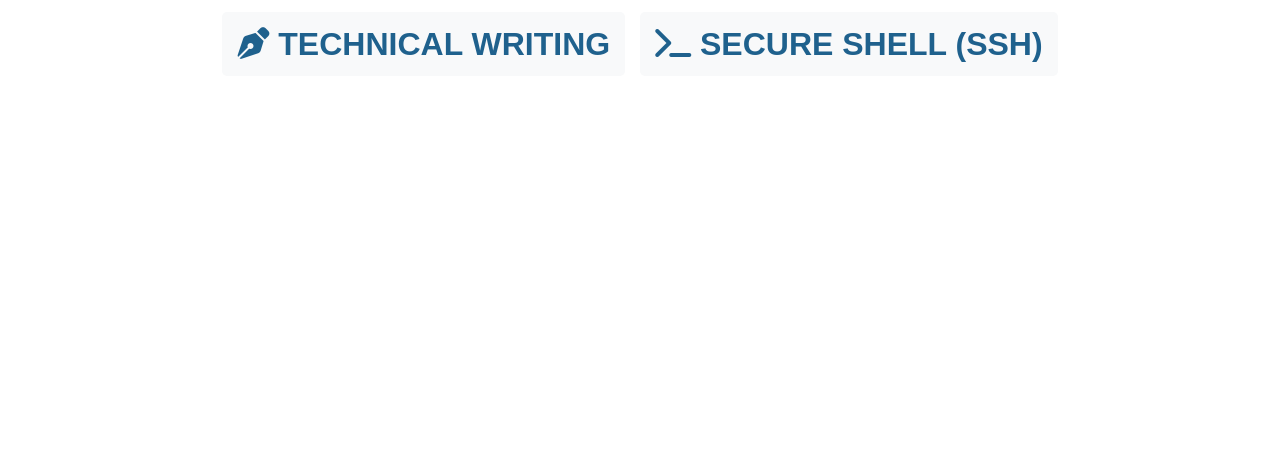
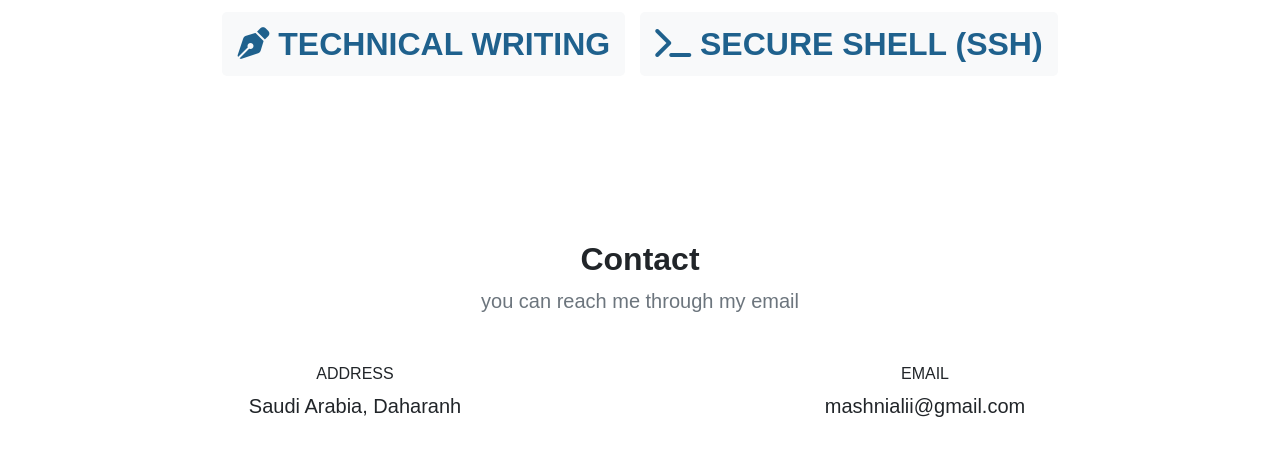
Before and after one commit to Ali-Mashni/Portfolio-website, a plain HTML site: page index.html in a window 1280 px wide. Shown: the part 1869-2324 px from the top of the page. Before the commit the page ends 2013 px from the top, so only its background shows below. Drawn offline with nearby package versions, Linux system fonts and the light colour scheme.

Commit message:
Added a footer containing the email and address

```diff
--- a/index.html
+++ b/index.html
@@ -83,8 +83,7 @@
                         </div>
                     </div>
                     <div class="col-xl-5 col-xxl-6 text-center">
-                        <img class="img-fluid rounded-3 my-5" src="images/Software-Engineering.jpeg"
-                            alt="Hero Image">
+                        <img class="img-fluid rounded-3 my-5" src="images/Software-Engineering.jpeg" alt="Hero Image">
                     </div>
                 </div>
             </div>
@@ -158,7 +157,8 @@
                     <!-- Skill Filters -->
                     <div class="filters mb-4">
                         <button class="btn btn-outline-dark filter-btn" data-filter="all">All</button>
-                        <button class="btn btn-outline-dark filter-btn" data-filter="programming-language">Programming Languages</button>
+                        <button class="btn btn-outline-dark filter-btn" data-filter="programming-language">Programming
+                            Languages</button>
                         <button class="btn btn-outline-dark filter-btn" data-filter="tool">Tools</button>
                         <button class="btn btn-outline-dark filter-btn" data-filter="language">Languages</button>
                         <button class="btn btn-outline-dark filter-btn" data-filter="database">Databases</button>
@@ -245,6 +245,33 @@
             </section>
             <!--End Skills-->
         </main>
+
+        <footer>
+            <!-- Contact -->
+            <section id="contact" class="text-center py-5">
+                <div class="container py-5">
+                    <div class="row justify-content-center">
+                        <h2 class="fw-bold">Contact</h2>
+                        <p class="lead text-muted mb-5">
+                            you can reach me through my email
+                        </p>
+                    </div>
+                    <div class="row">
+                        <div class="col mb-5">
+                            <div class="mb-5">
+                                <h6 class="text-uppercase mb-2">Address</h6>
+                                <p class="lead mb-0">Saudi Arabia, Daharanh</p>
+                            </div>
+                        </div>
+                        <div class="mb-5 col">
+                            <h6 class="text-uppercase mb-2">Email</h6>
+                            <p class="lead mb-0">mashnialii@gmail.com</p>
+                        </div>
+                    </div>
+
+            </section>
+            <!-- End Contact -->
+        </footer>
     </div>
 
 
```
